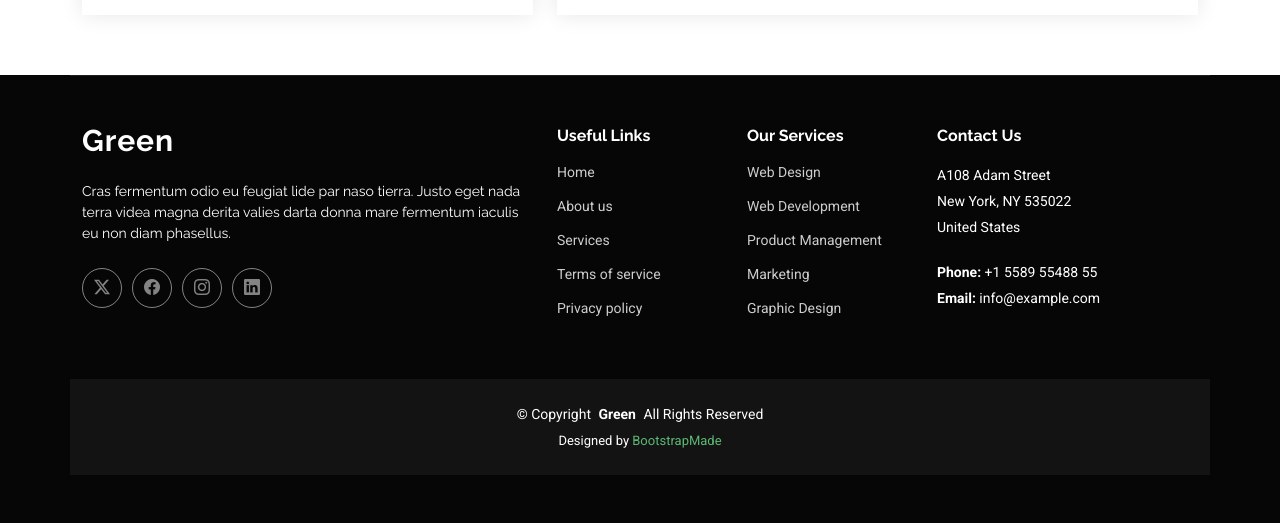
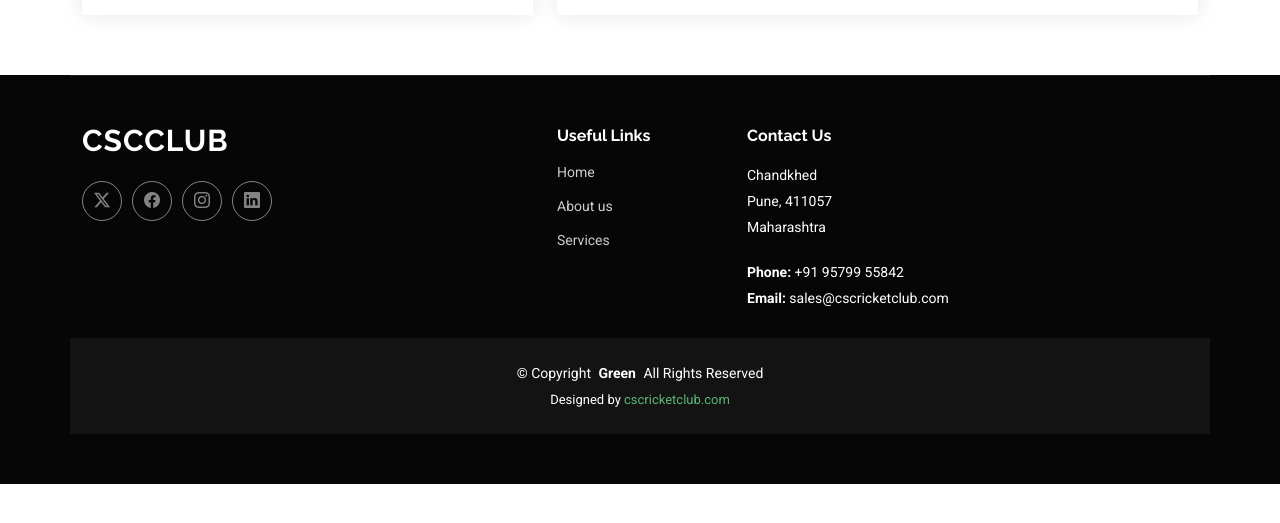
Before and after one commit to anupkum100/cscricketclub.github.io, a plain HTML site: page index.html in a window 1280 px wide. Shown: the part 4814-5337 px from the top of the page. After the commit the page ends 5298 px from the top, so only its background shows below. Drawn offline with Linux system fonts and the light colour scheme.

Commit message:
Removed footer

```diff
--- a/index.html
+++ b/index.html
@@ -538,10 +538,8 @@
       <div class="row gy-4">
         <div class="col-lg-5 col-md-12 footer-about">
           <a href="index.html" class="logo d-flex align-items-center">
-            <span class="sitename">Green</span>
+            <span class="sitename">CSCCLUB</span>
           </a>
-          <p>Cras fermentum odio eu feugiat lide par naso tierra. Justo eget nada terra videa magna derita valies darta
-            donna mare fermentum iaculis eu non diam phasellus.</p>
           <div class="social-links d-flex mt-4">
             <a href=""><i class="bi bi-twitter-x"></i></a>
             <a href=""><i class="bi bi-facebook"></i></a>
@@ -556,29 +554,16 @@
             <li><a href="#">Home</a></li>
             <li><a href="#">About us</a></li>
             <li><a href="#">Services</a></li>
-            <li><a href="#">Terms of service</a></li>
-            <li><a href="#">Privacy policy</a></li>
-          </ul>
-        </div>
-
-        <div class="col-lg-2 col-6 footer-links">
-          <h4>Our Services</h4>
-          <ul>
-            <li><a href="#">Web Design</a></li>
-            <li><a href="#">Web Development</a></li>
-            <li><a href="#">Product Management</a></li>
-            <li><a href="#">Marketing</a></li>
-            <li><a href="#">Graphic Design</a></li>
           </ul>
         </div>
 
         <div class="col-lg-3 col-md-12 footer-contact text-center text-md-start">
           <h4>Contact Us</h4>
-          <p>A108 Adam Street</p>
-          <p>New York, NY 535022</p>
-          <p>United States</p>
-          <p class="mt-4"><strong>Phone:</strong> <span>+1 5589 55488 55</span></p>
-          <p><strong>Email:</strong> <span>info@example.com</span></p>
+          <p>Chandkhed</p>
+          <p>Pune, 411057</p>
+          <p>Maharashtra</p>
+          <p class="mt-4"><strong>Phone:</strong> <span>+91 95799 55842</span></p>
+          <p><strong>Email:</strong> <span>sales@cscricketclub.com</span></p>
         </div>
 
       </div>
@@ -587,11 +572,7 @@
     <div class="container copyright text-center mt-4">
       <p>© <span>Copyright</span> <strong class="px-1 sitename">Green</strong> <span>All Rights Reserved</span></p>
       <div class="credits">
-        <!-- All the links in the footer should remain intact. -->
-        <!-- You can delete the links only if you've purchased the pro version. -->
-        <!-- Licensing information: https://bootstrapmade.com/license/ -->
-        <!-- Purchase the pro version with working PHP/AJAX contact form: [buy-url] -->
-        Designed by <a href="https://bootstrapmade.com/">BootstrapMade</a>
+        Designed by <a href="https://cscricketclub.com/">cscricketclub.com</a>
       </div>
     </div>
 
```
